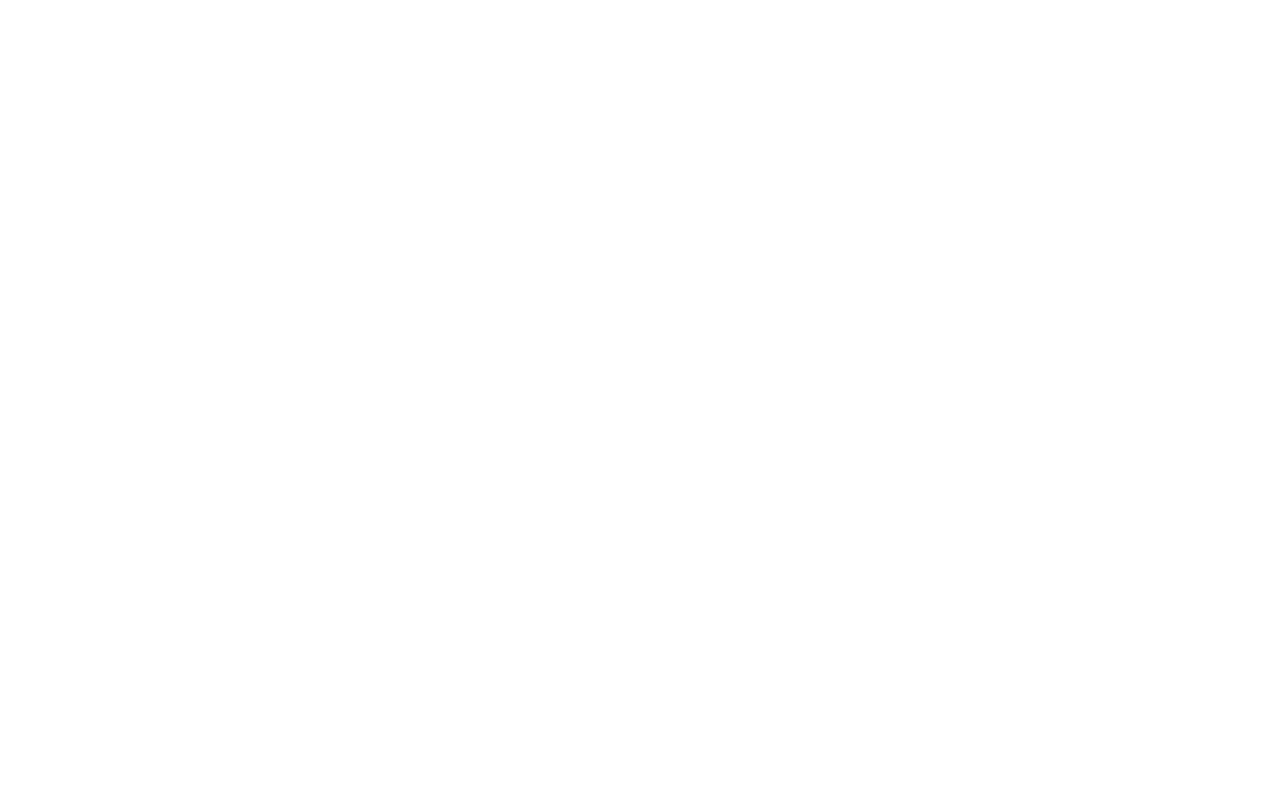
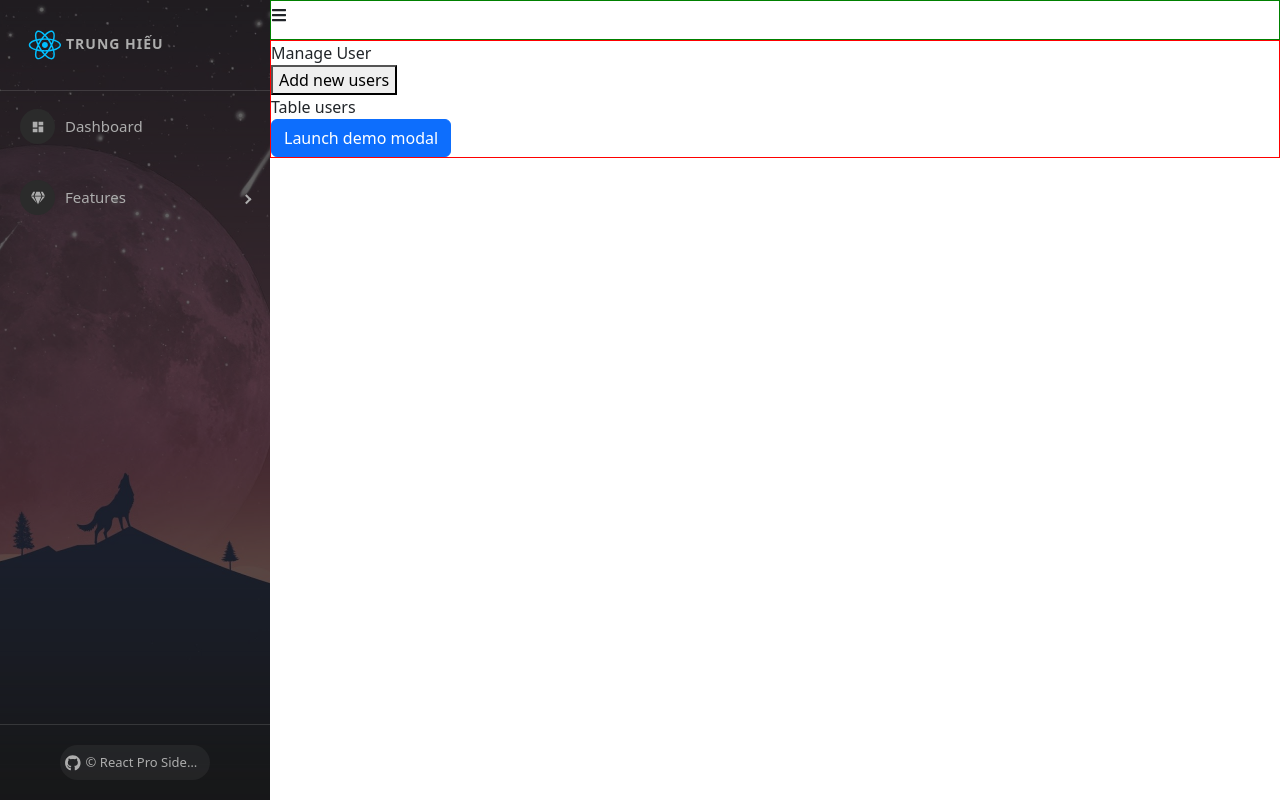
Before and after one commit to xhieuitt/base-react-redux, a React (Create React App) app: page /admins/manage-users in a window 1280 px wide. Before the commit this address had no page. Built offline with nearby package versions, Linux system fonts and the light colour scheme.

Commit message:
gabat dau gan useState

```diff
--- a/src/component/Admin/Admin.js
+++ b/src/component/Admin/Admin.js
@@ -2,6 +2,8 @@
 import './Admin.scss'
 import { FaBars } from 'react-icons/fa';
 import { useState } from "react";
+import { Outlet } from "react-router-dom";
+import { FcPlus } from 'react-icons';
 
 const Admin = () => {
     const [collapsed, setCollapsed] = useState(false)
@@ -13,9 +15,15 @@
                 />
             </div>
             <div className="admin-content">
-                <FaBars
-                    onClick={() => setCollapsed(!collapsed)}
-                />
+                <div className="admin-header">
+                    <FaBars
+                        onClick={() => setCollapsed(!collapsed)}
+                    />
+                </div>
+                <div className="admin-main">
+                    <Outlet />
+                </div>
+
             </div>
         </div>
     )
--- a/src/component/Admin/Admin.scss
+++ b/src/component/Admin/Admin.scss
@@ -6,4 +6,18 @@
             height: 100vh !important;
         }
     }
+
+    .admin-content {
+        width: 100%;
+
+        .admin-header {
+            height: 40px;
+            border: 1px solid green;
+        }
+
+        .admin-main {
+            border: 1px solid red;
+
+        }
+    }
 }
--- /dev/null
+++ b/src/component/Admin/Content/DashBoard.js
@@ -0,0 +1,8 @@
+const DashBoard = (props) => {
+    return (
+        <div>
+            Dash Board
+        </div>
+    )
+}
+export default DashBoard;
--- /dev/null
+++ b/src/component/Admin/Content/ManageUsers.js
@@ -0,0 +1,22 @@
+import ModalCreatUser from "./ModalCreatUser";
+import "./ManageUsers.scss"
+const ManageUsers = (props) => {
+    return (
+        <div className="manage-user-container">
+            <div className="title">
+                Manage User
+            </div>
+            <div className="users-content">
+                <div>
+                    <button>Add new users</button>
+                </div>
+                <div>
+                    Table users
+                </div>
+                <ModalCreatUser />
+            </div>
+        </div>
+
+    )
+}
+export default ManageUsers;
--- /dev/null
+++ b/src/component/Admin/Content/ManageUsers.scss
@@ -0,0 +1,38 @@
+.manage-user-container {
+    .users-content {}
+}
+
+.modal-add-user {
+    .img-preview {
+        border         : 1px dashed #ccc;
+        height         : 150px;
+        border-radius  : 5px;
+        display        : flex;
+        justify-content: center;
+        align-items    : center;
+        color          : #ccc;
+
+        img {
+            max-width : 100%;
+            max-height: 100%;
+        }
+    }
+
+    .label-upload {
+        display         : flex;
+        //Gap chỉ ăn với thằng display flex thôi.
+        gap             : 5px;
+        align-items     : center;
+        //Ban đầu để border solid nó sẽ cho thấy thằng width nó ôm cả
+        //sau đổi thằng fit-content thì mới ôm mỗi khu vực chứa nó thôi.
+        width           : fit-content;
+        padding         : 3px 10px;
+        border-radius   : 5px;
+        background-color: #eee;
+        cursor          : pointer;
+
+        &:hover {
+            background-color: #dcdcdc;
+        }
+    }
+}
--- /dev/null
+++ b/src/component/Admin/Content/ModalCreatUser.js
@@ -0,0 +1,81 @@
+import React, { useState } from 'react';
+import Button from 'react-bootstrap/Button';
+import Modal from 'react-bootstrap/Modal';
+import { FcPlus } from 'react-icons/fc';
+
+const ModalCreatUser = () => {
+    const [show, setShow] = useState(false);
+
+    const handleClose = () => setShow(false);
+    const handleShow = () => setShow(true);
+
+    const [email, setEmail] = useState("")
+    const [password, setPassword] = useState("")
+    const [username, setUsername] = useState("")
+    const [image, setImage] = useState("")
+    return (
+        <>
+            <Button variant="primary" onClick={handleShow}>
+                Launch demo modal
+            </Button>
+
+            <Modal
+                show={show}
+                onHide={handleClose}
+                size="xl"
+                backdrop="static"
+                className='modal-add-user'
+            >
+                <Modal.Header closeButton>
+                    <Modal.Title>Add new user</Modal.Title>
+                </Modal.Header>
+                <Modal.Body>
+
+                    <form className="row g-3">
+                        <div className="col-md-6">
+                            <label className="form-label">Email</label>
+                            <input type="email" className="form-control" value={email} />
+                        </div>
+                        <div className="col-md-6">
+                            <label className="form-label">Password</label>
+                            <input type="password" className="form-control" value={password} />
+                        </div>
+                        <div className="col-md-6">
+                            <label className="form-label">Username</label>
+                            <input type="text" className="form-control" value={username} />
+                        </div>
+                        <div className="col-md-4">
+                            <label className="form-label">Role</label>
+                            <select className="form-select">
+                                <option selected value="USER">USER</option>
+                                <option selected value="ADMIN">ADMIN</option>
+                            </select>
+                        </div>
+                        <div className="col-md-12">
+                            <label className="form-label label-upload" htmlFor="labelUpload">
+                                <FcPlus /> Upload file Image
+                            </label>
+                            <input id="labelUpload" type="file" hidden />
+                        </div>
+                        <div className="col-md-12 img-preview">
+                            {/* <span>Preview Image</span> */}
+                            <img src="https://bit.ly/eric-bot-2" />
+                        </div>
+
+                    </form>
+
+                </Modal.Body>
+                <Modal.Footer>
+                    <Button variant="secondary" onClick={handleClose}>
+                        Close
+                    </Button>
+                    <Button variant="primary" onClick={handleClose}>
+                        Save
+                    </Button>
+                </Modal.Footer>
+            </Modal>
+        </>
+    );
+}
+
+export default ModalCreatUser;
--- a/src/component/Admin/SideBar.js
+++ b/src/component/Admin/SideBar.js
@@ -13,6 +13,7 @@
 import { MdDashboard } from "react-icons/md";
 import { DiReact } from "react-icons/di";
 import './SideBar.scss'
+import { Link } from 'react-router-dom';
 
 const SideBar = ({ image, collapsed, toggled, handleToggleSidebar }) => {
     return (
@@ -49,6 +50,8 @@
                         // suffix={<span className="badge red">New</span>}
                         >
                             Dashboard
+                            <Link to="/admins" />
+                            {/* <Link to="/" /> Nếu để nguyên link như này là ra trang chủ luôn */}
                         </MenuItem>
                         {/* <MenuItem icon={<FaGem />}>components</MenuItem> */}
                     </Menu>
@@ -59,7 +62,10 @@
                             icon={<FaGem />}
                             title="Features"
                         >
-                            <MenuItem>Quản lý Users</MenuItem>
+                            <MenuItem>
+                                Quản lý Users
+                                <Link to="/admins/manage-users" />
+                            </MenuItem>
                             <MenuItem>Quản lý bài Quiz</MenuItem>
                             <MenuItem>Quản lý câu hỏi</MenuItem>
                         </SubMenu>
--- a/src/index.js
+++ b/src/index.js
@@ -9,6 +9,8 @@
 import User from './component/User/User';
 import Admin from './component/Admin/Admin';
 import HomePage from './Home/HomePage';
+import ManageUsers from './component/Admin/Content/ManageUsers';
+import DashBoard from './component/Admin/Content/DashBoard';
 
 const root = ReactDOM.createRoot(document.getElementById('root'));
 root.render(
@@ -20,8 +22,10 @@
             <Route index element={<HomePage />} />
             <Route path="users" element={<User />} />
           </Route>
-          <Route path="admins" element={<Admin />} />
-
+          <Route path="admins" element={<Admin />} >
+            <Route index element={<DashBoard />} />
+            <Route path="manage-users" element={<ManageUsers />} />
+          </Route>
         </Routes>
       </BrowserRouter>
     </React.StrictMode>
```
